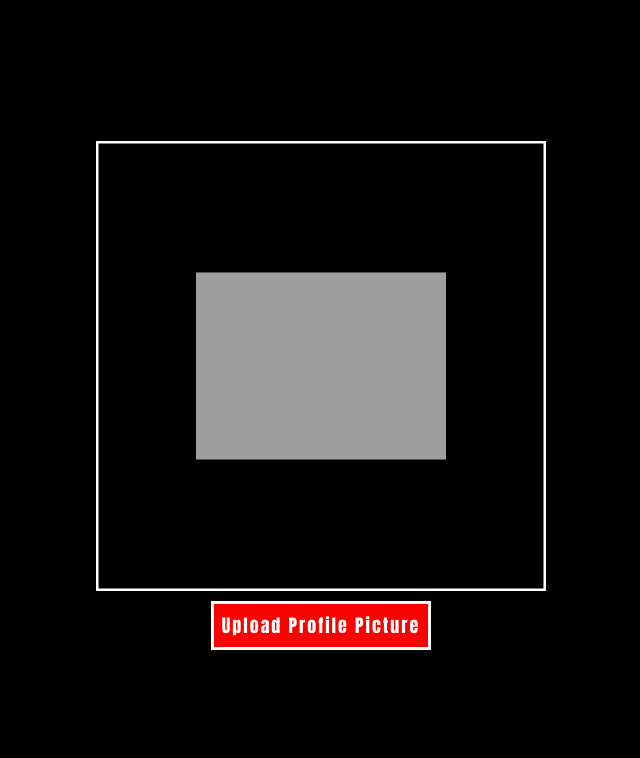
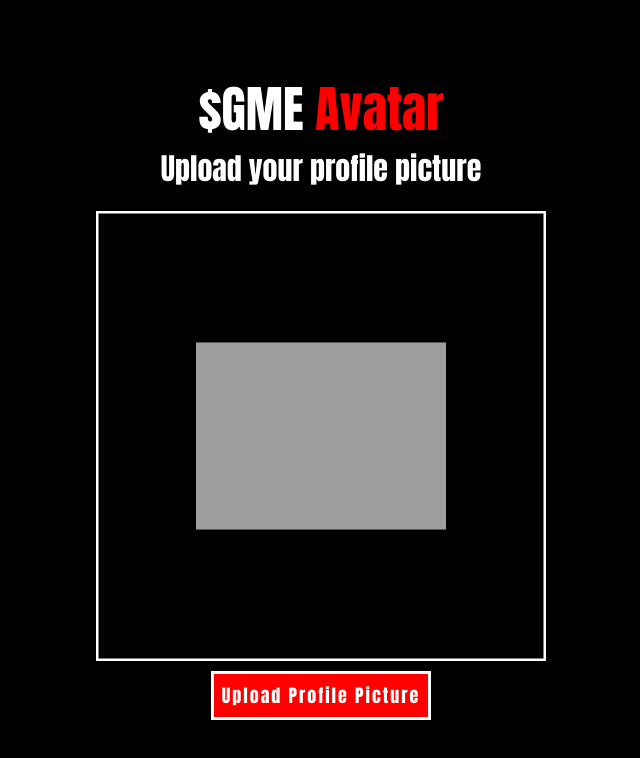
Before and after one commit to gigabit-eth/gme-headband-generator, a plain HTML site: page index.html in a window 1280 px wide. Shown: the whole page, without its empty margins (319-959 px from the left). Drawn offline with nearby package versions, Linux system fonts and the light colour scheme.

Commit message:
minor css edits

```diff
--- a/index.html
+++ b/index.html
@@ -132,10 +132,30 @@
                 left: 0;
               }
             }
+            #gme-title {
+              font-size: 50px;
+              margin: 0;
+            }
+            #gme-sbuheading {
+              font-size: 30px;
+              margin: 0;
+              margin-bottom: 20px;
+            }
+            #red-header {
+              color: #fe0000;
+            }
           </style>
         </head>
 
         <body>
+          <div style="text-align: center">
+            <h1 style="color: #fff" id="gme-title">
+              $GME <span id="red-header">Avatar</span>
+            </h1>
+            <h2 style="color: #fff" id="gme-sbuheading">
+              Upload your profile picture
+            </h2>
+          </div>
           <div id="container-wrapper">
             <div id="canvas-container">
               <div id="canvas-border"></div>
```
